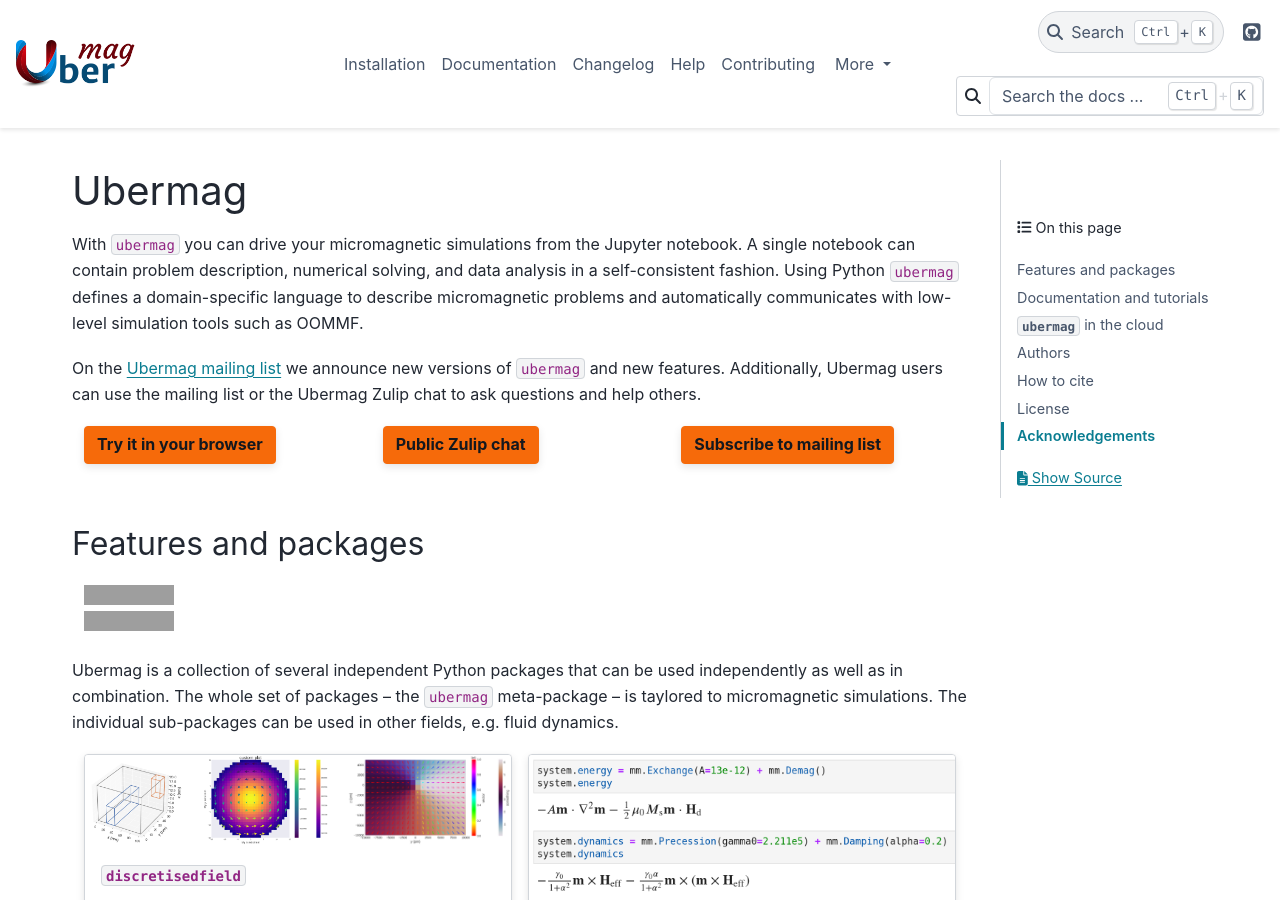
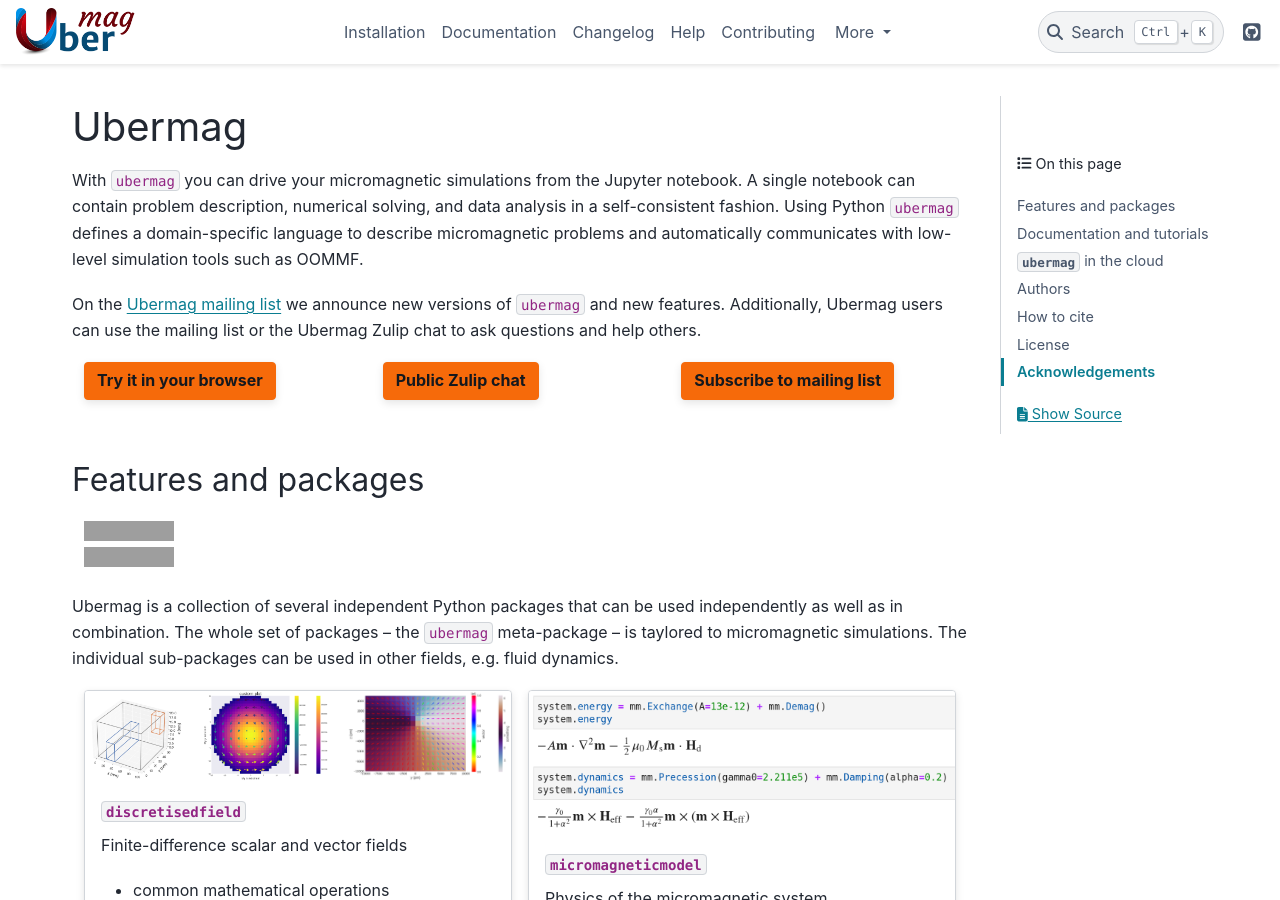
Before and after one commit to ubermag/ubermag.github.io, a Sphinx documentation site: the page built from source/index.rst, in a window 1280 px wide and 900 px high. Built offline with Sphinx 7.4.7 and the PyData theme 0.15.4, drawn with Linux system fonts in a browser that asks for light colours; pages that are not in the unit, such as notebooks, are missing from menus; grey boxes are pictures that could not be loaded.

Commit message:
Remove search field to use new functionality from pydata_sphinx_theme

```diff
--- a/source/conf.py
+++ b/source/conf.py
@@ -90,7 +90,7 @@
         },
     ],
     "show_toc_level": 1,
-    "navbar_end": ["navbar-icon-links.html", "search-field.html"]
+    "navbar_end": ["navbar-icon-links.html"]
 }
 
 # Add any paths that contain custom static files (such as style sheets) here,
```
